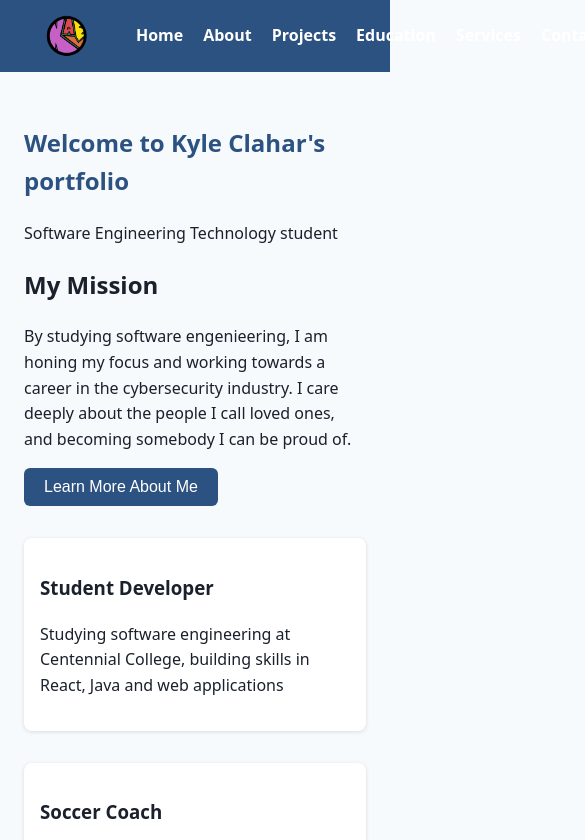
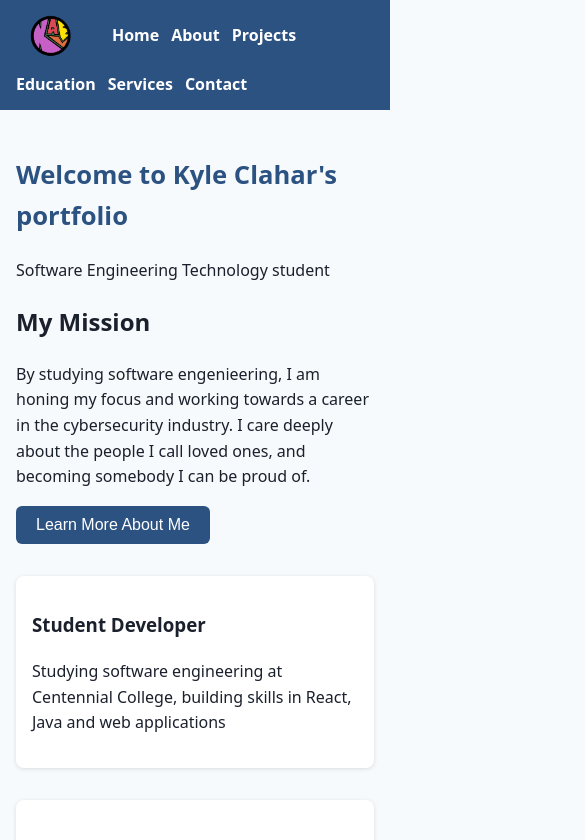
Before and after one commit to KyleClaharCentennial/portfolio-site, a React (Vite) app: page / in a window 390 px wide. Shown: the top 840 px of the page, 585 px wide, since content can reach past the window. Built offline with nearby package versions, Linux system fonts and the light colour scheme.

Commit message:
Add mobile responsive styles

```diff
--- a/src/index.css
+++ b/src/index.css
@@ -101,3 +101,17 @@ form textarea {
   gap: 16px;
   margin-top: 32px;
 }
+/* Small screens: let the nav wrap and tighten spacing */
+@media (max-width: 600px) {
+  nav {
+    flex-wrap: wrap;
+    gap: 12px;
+    padding: 12px 16px;
+  }
+  section {
+    padding: 24px 16px;
+  }
+  h1 {
+    font-size: 1.6rem;
+  }
+}
```
